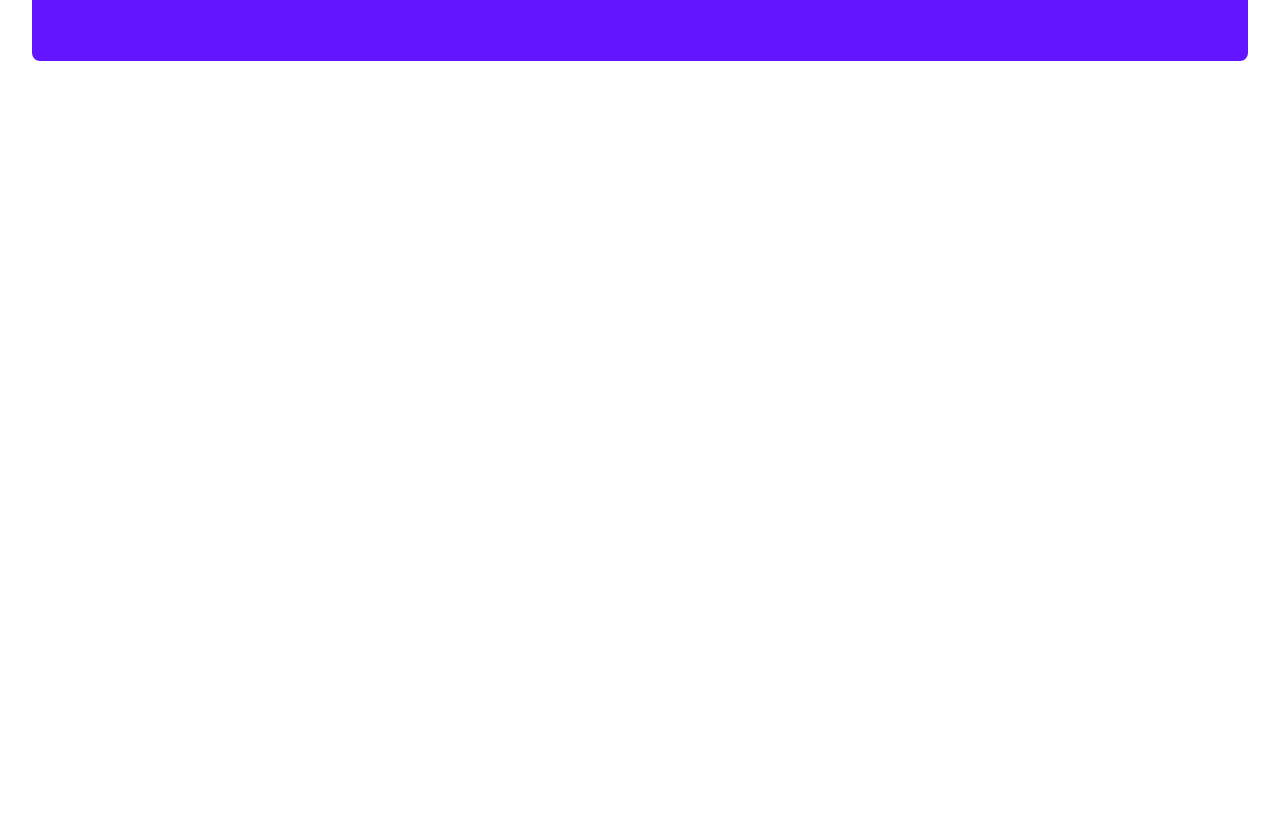
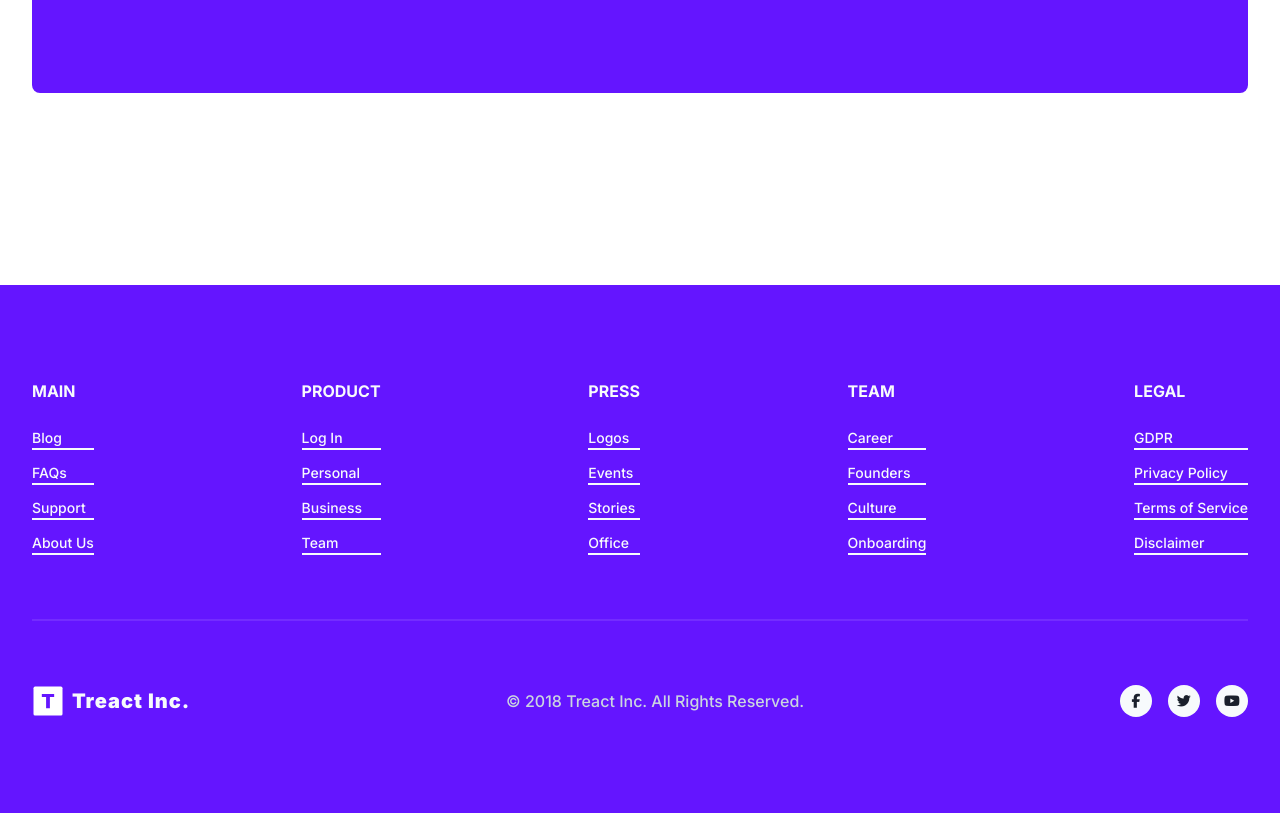
Before and after one commit to NickPark417/CSS-Treact-Project, a plain HTML site: page index.html in a window 1280 px wide. Shown: the part 6868-7681 px from the top of the page. Before the commit the page ends 7121 px from the top, so only its background shows below. Drawn offline with Linux system fonts and the light colour scheme.

Commit message:
added most of footer

```diff
--- a/index.html
+++ b/index.html
@@ -400,5 +400,70 @@
             </div>
         </div>
     </section>
+    <footer id="footer">
+        <div class="footer__container">
+            <div class="footer__row">
+                <ul class="footer__links">
+                    <li class="link__section">
+                        <h5 class="link__section--header">MAIN</h5>
+                        <a href="" class="link">Blog</a>
+                        <a href="" class="link">FAQs</a>
+                        <a href="" class="link">Support</a>
+                        <a href="" class="link">About Us</a>
+                    </li>
+                    <li class="link__section">
+                        <h5 class="link__section--header">PRODUCT</h5>
+                        <a href="" class="link">Log In</a>
+                        <a href="" class="link">Personal</a>
+                        <a href="" class="link">Business</a>
+                        <a href="" class="link">Team</a>
+                    </li>
+                    <li class="link__section">
+                        <h5 class="link__section--header">PRESS</h5>
+                        <a href="" class="link">Logos</a>
+                        <a href="" class="link">Events</a>
+                        <a href="" class="link">Stories</a>
+                        <a href="" class="link">Office</a>
+                    </li>
+                    <li class="link__section">
+                        <h5 class="link__section--header">TEAM</h5>
+                        <a href="" class="link">Career</a>
+                        <a href="" class="link">Founders</a>
+                        <a href="" class="link">Culture</a>
+                        <a href="" class="link">Onboarding</a>
+                    </li>
+                    <li class="link__section">
+                        <h5 class="link__section--header">LEGAL</h5>
+                        <a href="" class="link">GDPR</a>
+                        <a href="" class="link">Privacy Policy</a>
+                        <a href="" class="link">Terms of Service</a>
+                        <a href="" class="link">Disclaimer</a>
+                    </li>
+                </ul>
+                <div class="footer__info">
+                    <div class="footer__logo">
+                        <div class="logo__img--wrapper">
+                            <img src="/assets/logoReverse.svg" alt="" class="footer__logo--img">
+                        </div>
+                        <h5 class="footer__logo--text">Treact Inc.</h5>
+                    </div>
+                    <h5 class="footer__copyright">
+                        © 2018 Treact Inc. All Rights Reserved.
+                    </h5>
+                    <div class="footer__social">
+                        <a href="" class="footer__social--link">
+                            <i class="fa-brands fa-facebook-f"></i>
+                        </a>
+                        <a href="" class="footer__social--link">
+                            <i class="fa-brands fa-twitter"></i>
+                        </a>
+                        <a href="" class="footer__social--link">
+                            <i class="fa-brands fa-youtube"></i>
+                        </a>
+                    </div>
+                </div>
+            </div>
+        </div>
+    </footer>
 </body>
 </html>
--- a/styles.css
+++ b/styles.css
@@ -904,7 +904,7 @@ nav {
     background-color: #6415FF;
     border-radius: 8px;
     display: flex;
-    padding: 80px 0;
+    padding: 96px 0;
 }
 
 .start__box--wrapper {
@@ -961,3 +961,118 @@ nav {
     color: #6415FF;
     background-color: #F7FAFC;
 }
+
+/* Footer */
+
+#footer {
+    background-color: #6415FF;
+}
+
+.footer__container {
+    margin: 0 32px;
+}
+
+.footer__row {
+    width: 100%;
+    max-width: 1280px;
+    margin: 0 auto;
+    padding: 96px 0;
+}
+
+.footer__links {
+    display: flex;
+    justify-content: space-between;
+    padding-bottom: 64px;
+    border-bottom: 2px solid #742CFF;
+}
+
+.link__section {
+    display: flex;
+    flex-direction: column;
+}
+
+.link__section--header {
+    padding-bottom: 14px;
+    color: #F7FAFC;
+    font-weight: 700;
+    font-size: 16px;
+    letter-spacing: normal;
+}
+
+.link {
+    margin-top: 12px;
+    padding: 2px 0;
+    color: #F7FAFC;
+    letter-spacing: normal;
+    font-size: 14px;
+    font-weight: 500;
+    border-bottom: 2px solid #F7FAFC;
+}
+
+.footer__info {
+    display: flex;
+    justify-content: space-between;
+    align-items: center;
+    margin-top: 64px;
+}
+
+.footer__logo {
+    display: flex;
+    align-items: center;
+}
+
+.logo__img--wrapper {
+    width: 32px;
+    height: 32px;
+}
+
+.footer__logo--img {
+    width: 100%;
+}
+
+.footer__logo--text {
+    font-size: 20px;
+    font-weight: 900;
+    color: #F7FAFC;
+    margin-left: 8px;
+    letter-spacing: 0.05em;
+}
+
+.footer__copyright {
+    font-size: 16px;
+    font-weight: 500;
+    color: #CBD5E0;
+    letter-spacing: normal;
+}
+
+.footer__social {
+    display: flex;
+}
+
+.footer__social--link {
+    width: 32px;
+    height: 32px;
+    background-color: #F7FAFC;
+    border-radius: 50px;
+    padding: 8px;
+    display: flex;
+    justify-content: center;
+    align-items: center;
+}
+
+.footer__social--link:not(:last-child) {
+    margin-right: 16px;
+}
+
+.fa-brands {
+    font-size: 14px;
+    color: #1A202C;
+}
+
+.fa-facebook-f {
+    padding: 0 3px;
+}
+
+.fa-youtube {
+    padding: 0 -1px;
+}
```
Also changed, not shown: assets/logoReverse.svg (added).
